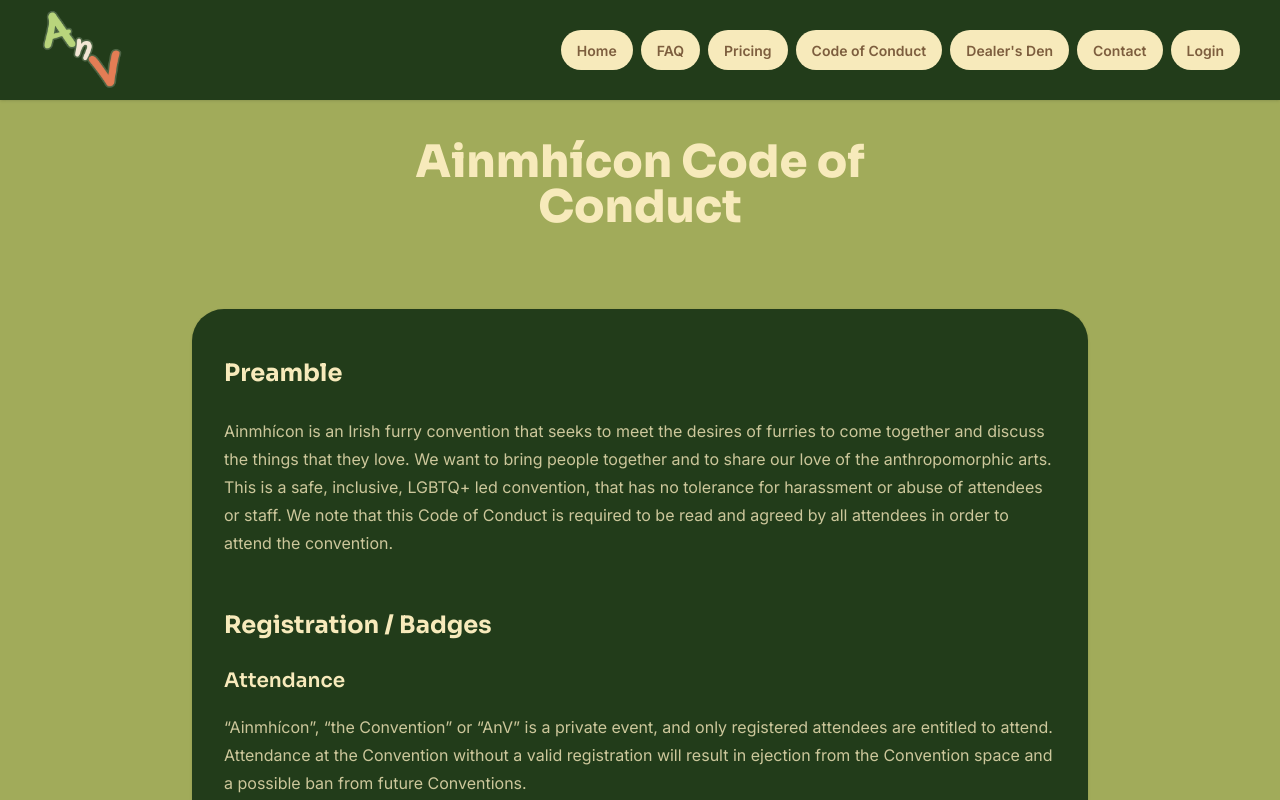
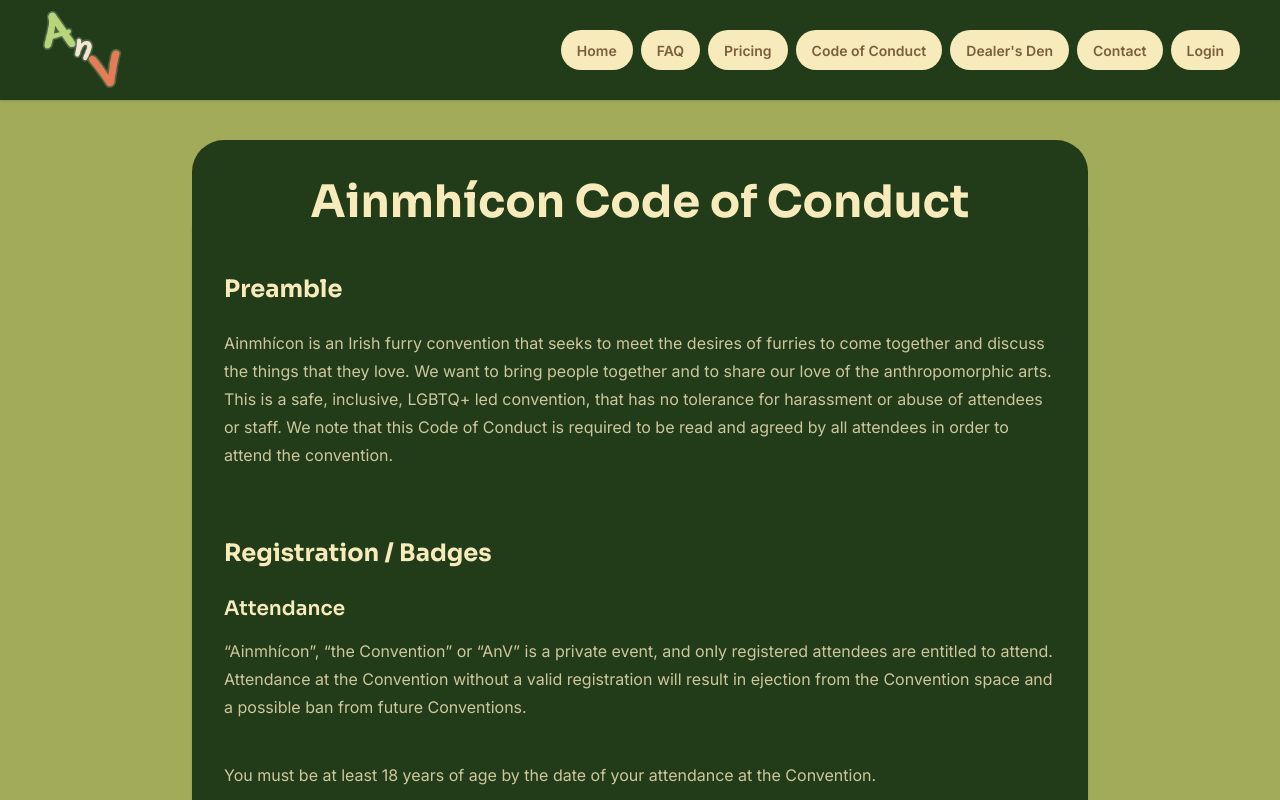
Before and after one commit to ja-zzy/ainmhicon.ie, a Next.js app: page /code-of-conduct in a window 1280 px wide. Shown: the top 800 px of the page. Built offline with nearby package versions, Linux system fonts and the light colour scheme.

Commit message:
Added title of CoC to green card for contrast

```diff
--- a/app/code-of-conduct/page.tsx
+++ b/app/code-of-conduct/page.tsx
@@ -1,10 +1,10 @@
 export default function CodeOfConduct() {
     return (
-        <article className="flex flex-col flex-1 items-center prose m-auto [&_p]:mt-1 [&_p]:mb-1">
-            <div className="w-full bg-base-100">
-                <h1 className="m-auto py-10 pb-0 md:pb-10 text-center text-5xl sm:text-[2.8em]">Ainmhícon Code of Conduct</h1>
+        <article className="pt-10 w-[90vw] md:w-[70vw] max-w-275 m-auto">
+            <div className="w-full bg-base-100 bg-base-200 rounded-t-box">
+                <h1 className="pt-10 text-center font-bold text-5xl sm:text-[2.8em]">Ainmhícon Code of Conduct</h1>
             </div>
-            <div className="card bg-base-200 card-lg shadow-sm w-[90vw] md:w-[70vw] max-w-275 lg:card-side">
+            <div className="card prose bg-base-200 card-lg shadow-sm w-[90vw] md:w-[70vw] max-w-275 lg:card-side rounded-t-none">
                 <div className="card-body py-12">
                     <div className="flex flex-col flex-1">
                         <h2 className="mt-0 ">Preamble</h2>
```
